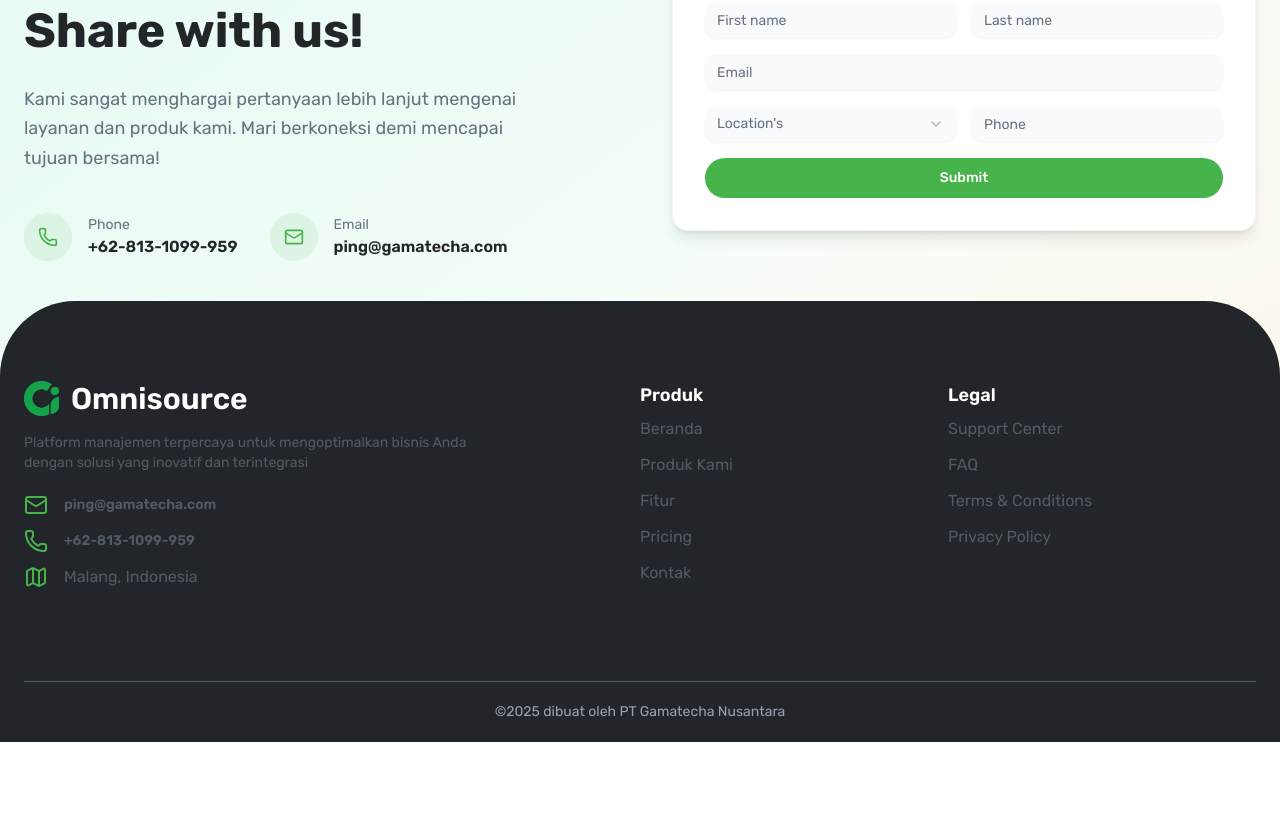
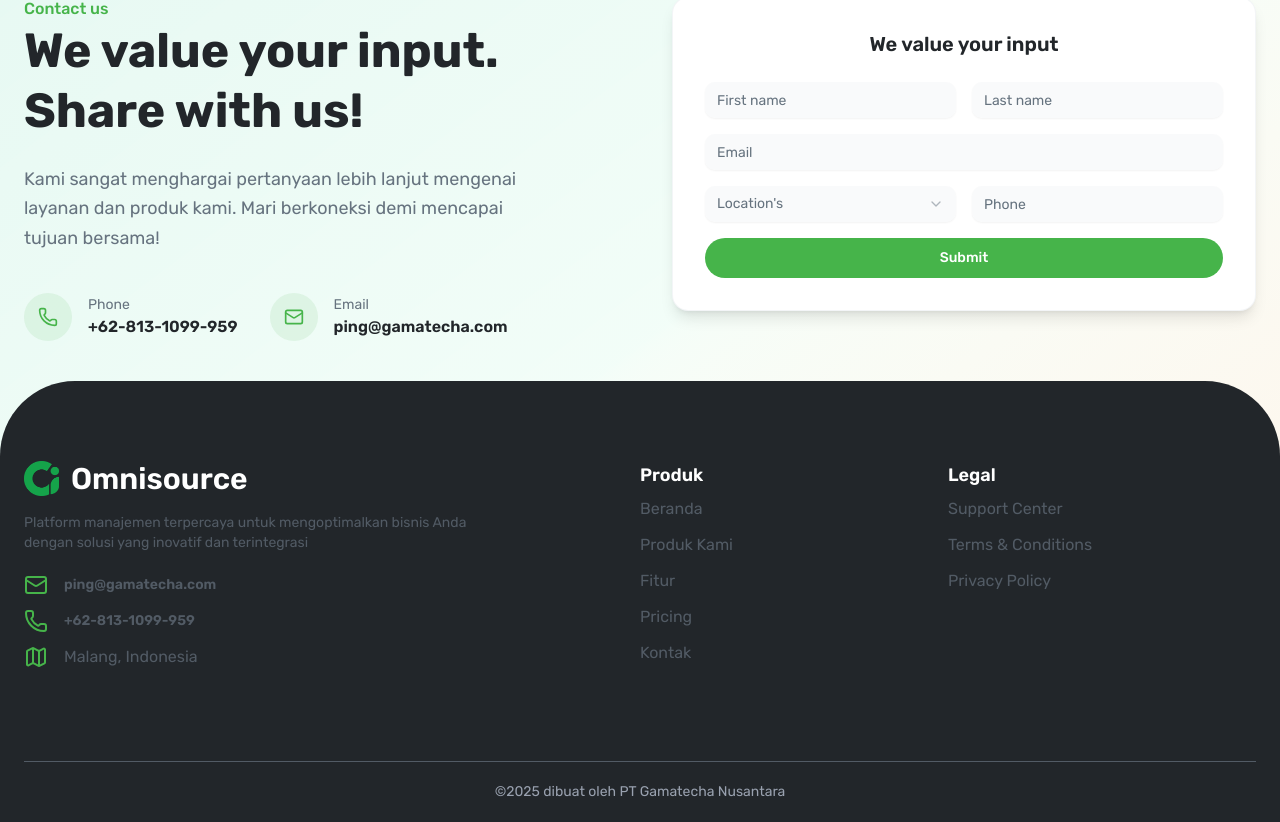
Before and after one commit to developergamatecha/omnisource-landing-page-fe, a Next.js app: page /terms in a window 1280 px wide. Shown: the part 4800-5622 px from the top of the page. Before the commit the page ends 5542 px from the top, so only its background shows below. Built offline with nearby package versions, Linux system fonts and the light colour scheme.

Commit message:
fix: footer cta to help-center

```diff
--- a/src/app/(legal)/terms/page.tsx
+++ b/src/app/(legal)/terms/page.tsx
@@ -2,7 +2,7 @@ import React from 'react';
 
 export default function TermsPage() {
   return (
-    <div className="min-h-screen">
+    <div className="min-h-screen pb-20">
       <div className="bg-white ">
         {/* Header */}
         <div className="flex items-center justify-center flex-col mb-12 -bg-linear-210 from-primary to-primary/50 h-[300px]! px-8">
--- a/src/components/home/footer/index.tsx
+++ b/src/components/home/footer/index.tsx
@@ -12,10 +12,12 @@ const links = [
 ];
 
 const legals = [
-  { label: 'Support Center', href: '#' },
-  { label: 'FAQ', href: '#' },
-  { label: 'Terms & Conditions', href: '#' },
-  { label: 'Privacy Policy', href: '#' },
+  {
+    label: 'Support Center',
+    href: 'https://dev-omnisource-help-center.gamatecha.space/',
+  },
+  { label: 'Terms & Conditions', href: '/terms' },
+  { label: 'Privacy Policy', href: '/privacy-policy' },
 ];
 
 export function SectionContact() {
```
